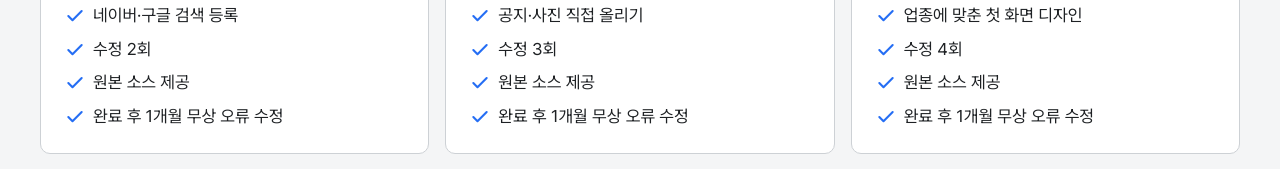
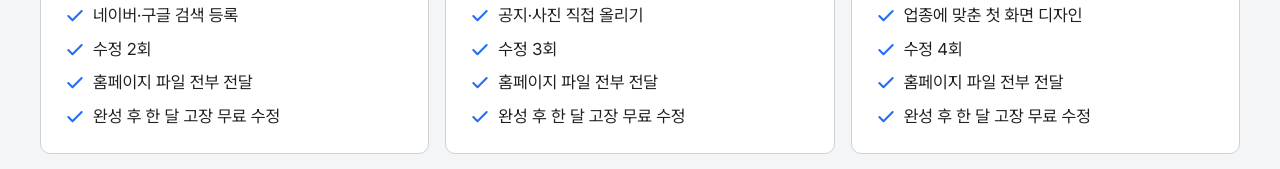
Before and after one commit to gompartner/gompartner.github.io, a Next.js app: page /pricing in a window 1280 px wide. Shown: the part 507-676 px from the top of the page. Built offline with nearby package versions, Linux system fonts and the light colour scheme; no server answers.

Commit message:
원본 소스·무상 오류 수정 문구를 쉬운 말로

```diff
--- a/app/(site)/page.tsx
+++ b/app/(site)/page.tsx
@@ -3,6 +3,7 @@ import { Doodles } from "@/components/landing/Doodles";
 import { SampleStackHero } from "@/components/landing/SampleStackHero";
 import { projects } from "@/data/projects";
 import { homeDescription, homeTitle } from "@/data/seo";
+import { planCommon } from "@/data/pricing";
 import { PricingSection } from "@/components/landing/PricingSection";
 import { ProcessSteps } from "@/components/landing/ProcessSteps";
 import { WorksGrid } from "@/components/landing/WorksGrid";
@@ -34,7 +35,7 @@ const heroTabs = [
 const showcaseIds = ["pharmacy", "tax-office", "real-estate", "clinic-homepage", "hanok-cafe", "pilates-studio"];
 const showcase = showcaseIds.map((id) => projects.find((p) => p.id === id)!);
 
-const promises = ["1인 개발자가 직접 제작", "원본 소스 제공", "완료 후 1개월 무상 오류 수정"];
+const promises = ["1인 개발자가 직접 제작", ...planCommon];
 
 
 const container = "mx-auto w-full max-w-[1248px] px-4 md:px-6";
--- a/data/faq.ts
+++ b/data/faq.ts
@@ -6,8 +6,8 @@ export const processSteps = [
   { title: "상담", body: "채팅으로 필요한 기능과 일정, 예산을 듣고 가능한 범위를 안내합니다." },
   { title: "견적·일정 확정", body: "작업 범위, 일정, 비용을 문서로 정리해 확정합니다." },
   { title: "디자인·개발", body: "진행 중에 실제 화면을 보내 드리고 확인받습니다. 수정은 패키지 횟수 안에서 반영합니다." },
-  { title: "오픈", body: "도메인 연결과 검색 등록 후 오픈하고 원본 소스를 드립니다." },
-  { title: "운영", body: "완료 후 1개월은 오류를 무상으로 수정합니다. 이후 수정은 건별 작업 또는 월 유지보수로 맡을 수 있습니다." },
+  { title: "오픈", body: "도메인 연결과 검색 등록 후 오픈하고 홈페이지 파일을 모두 드립니다. 다른 업체로 옮겨도 그대로 쓸 수 있습니다." },
+  { title: "운영", body: "완성 후 한 달 동안 고장 난 곳은 무료로 고칩니다. 이후 수정은 건별 작업 또는 월 유지보수로 맡을 수 있습니다." },
 ];
 
 const revisions = plans.map((p) => `${p.name} ${p.revisions}회`).join(", ");
--- a/data/pricing.ts
+++ b/data/pricing.ts
@@ -49,7 +49,8 @@ export const plans: Plan[] = [
   },
 ];
 
-export const planCommon = ["원본 소스 제공", "완료 후 1개월 무상 오류 수정"];
+// "원본 소스", "무상 오류 수정" 같은 업계 말 대신 사장님이 알아듣는 말로 쓴다.
+export const planCommon = ["홈페이지 파일 전부 전달", "완성 후 한 달 고장 무료 수정"];
 
 /** 패키지에 없는 기능을 더할 때의 단가. 고급 패키지의 맞춤 기능 1개는 따로 받지 않는다. */
 export type AddonId = "page" | "board" | "tool" | "print" | "lang" | "live" | "map" | "pay" | "member" | "cart";
--- a/data/seo.ts
+++ b/data/seo.ts
@@ -10,5 +10,5 @@ const demoCount = projects.filter((p) => p.demoUrl.startsWith("/demo/")).length;
 export const homeTitle = `홈페이지 제작 ${manwon(basic.price)}부터, 업종별 샘플 ${demoCount}개 | ${profile.name}`;
 export const homeDescription =
   `쇼핑몰, 펜션, 회사, 병원, 학원 홈페이지를 1인 개발자가 직접 만듭니다. ` +
-  `소개 홈페이지 ${manwon(basic.price)} ${basic.days}일, 예약 홈페이지 ${manwon(standard.price)} ${standard.days}일. ` +
-  `원본 소스를 드리고 완료 후 1개월 동안 오류를 무상으로 고칩니다.`;
+  `소개 홈페이지 ${manwon(basic.price)}(${basic.days}일), 예약 홈페이지 ${manwon(standard.price)}(${standard.days}일). ` +
+  `완성 후 한 달 동안 고장 나면 무료로 고쳐 드리고, 다른 업체로 옮겨도 쓸 수 있게 파일을 모두 드립니다.`;
```
